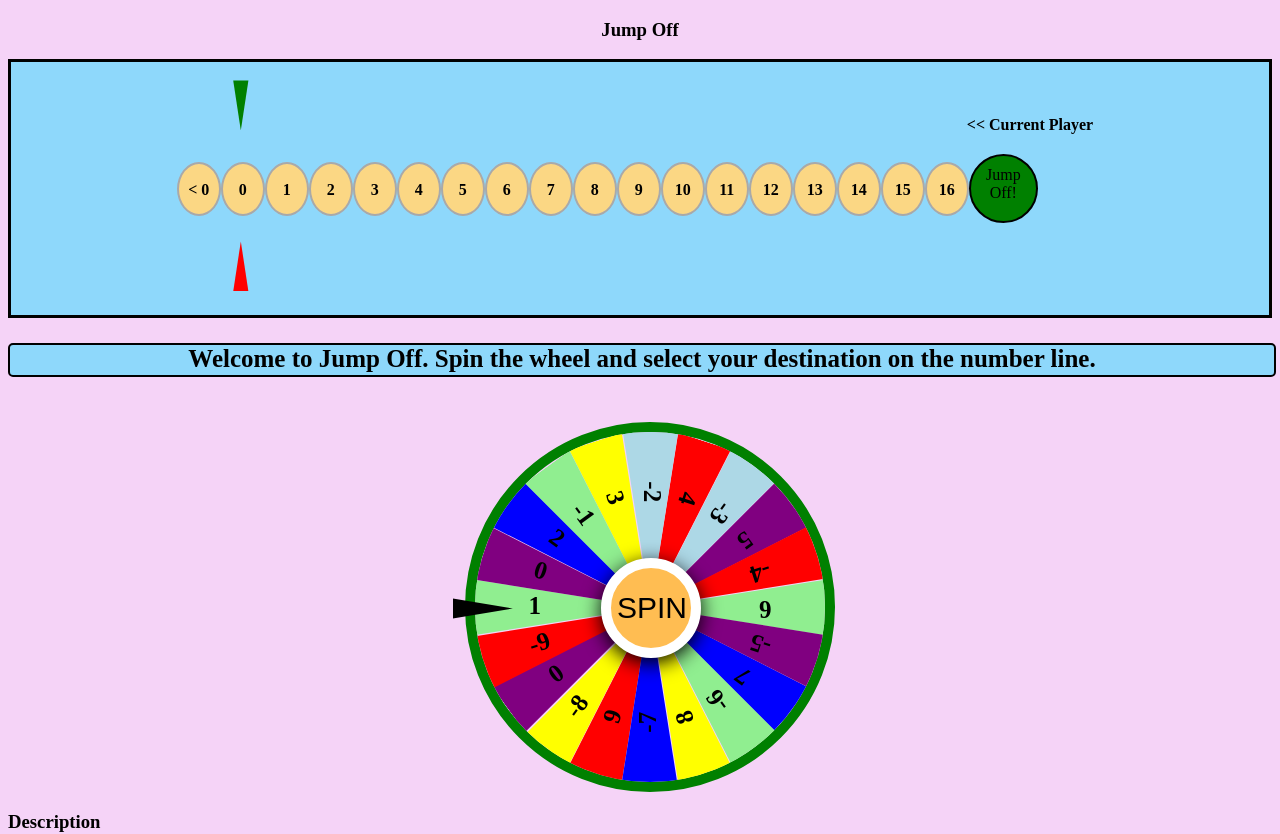
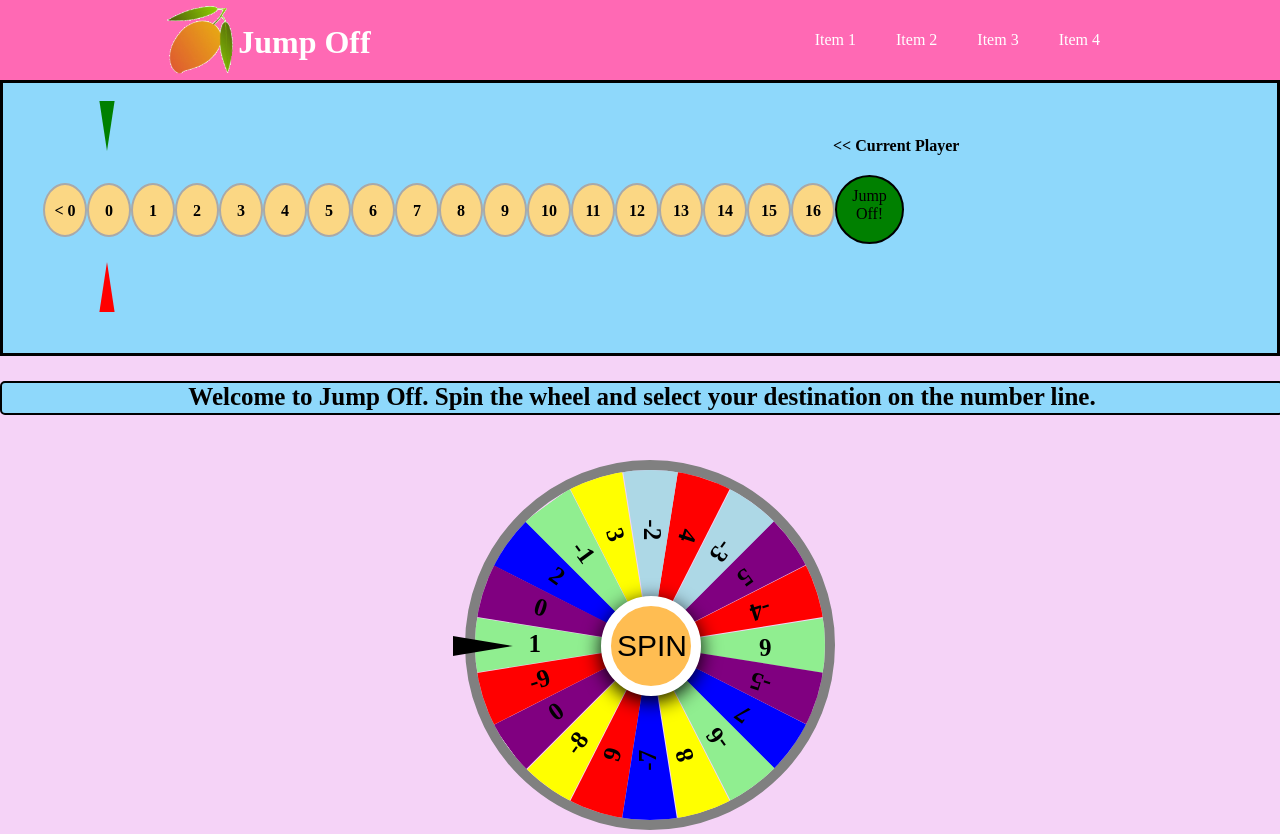
Before and after one commit to nikolillios/jump-off, an Angular app: page / in a window 1280 px wide. Shown: the top 834 px of the page. Built offline with nearby package versions, Linux system fonts and the light colour scheme.

Commit message:
Add header

```diff
--- a/src/app/app.component.html
+++ b/src/app/app.component.html
@@ -1,3 +1,3 @@
-<h3 class='title'> Jump Off</h3>
+<header></header>
 <app-game></app-game>
 <app-directions></app-directions>
--- a/src/app/app.module.ts
+++ b/src/app/app.module.ts
@@ -6,6 +6,7 @@ import { NumberLineComponent } from './number-line/number-line.component';
 import { SpinnerComponent } from './spinner/spinner.component';
 import { GameComponent } from './game/game.component';
 import { DirectionsComponent } from './directions/directions.component';
+import { HeaderComponent } from './header/header.component';
 
 @NgModule({
   declarations: [
@@ -13,7 +14,8 @@ import { DirectionsComponent } from './directions/directions.component';
     NumberLineComponent,
     SpinnerComponent,
     GameComponent,
-    DirectionsComponent
+    DirectionsComponent,
+    HeaderComponent
   ],
   imports: [
     BrowserModule
--- /dev/null
+++ b/src/app/header/header.component.css
@@ -0,0 +1,60 @@
+*{
+  margin: 0;
+  padding: 0;
+  list-style: none;
+  text-decoration: none;
+}
+
+.header{
+  width: 100%;
+  height: 80px;
+  background-color: hotpink;
+}
+
+.inner-header{
+  width: 75%;
+  min-width: 600px;
+  height: 100%;
+  display: block;
+  margin: 0 auto;
+}
+
+.logo-container{
+  height: 100%;
+  display: table;
+  float: left;
+}
+
+.logo-container h1{
+  color: white;
+  height: 100%;
+  margin-left: 5px;;
+  display: table-cell;
+  vertical-align: middle;
+  font-family: 'Montserrat';
+}
+
+.navigation{
+  float: right;
+  height: 100%;
+}
+
+.navigation a{
+  height: 100%;
+  display: table;
+  float: left;
+  padding: 0px 20px;
+}
+
+.navigation a li{
+  display: table-cell;
+  vertical-align: middle;
+  height: 100%;
+  color: white;
+  font-family: 'Montserrat';
+  font-size: 16px;
+}
+
+.logo{
+  height: 80px;
+}
--- /dev/null
+++ b/src/app/header/header.component.html
@@ -0,0 +1,22 @@
+<div class='header'>
+  <div class='inner-header'>
+    <div class='logo-container'>
+      <img class='logo' src='../assets/images/mango-transparent.png'>
+      <h1>Jump Off</h1>
+    </div>
+    <ul class='navigation'>
+      <a>
+        <li>Item 1</li>
+      </a>
+      <a>
+        <li>Item 2</li>
+      </a>
+      <a>
+        <li>Item 3</li>
+      </a>
+      <a>
+        <li>Item 4</li>
+      </a>
+    </ul>
+  </div>
+</div>
--- /dev/null
+++ b/src/app/header/header.component.ts
@@ -0,0 +1,15 @@
+import { Component, OnInit } from '@angular/core';
+
+@Component({
+  selector: 'header',
+  templateUrl: './header.component.html',
+  styleUrls: ['./header.component.css']
+})
+export class HeaderComponent implements OnInit {
+
+  constructor() { }
+
+  ngOnInit(): void {
+  }
+
+}
--- a/src/app/number-line/number-line.component.css
+++ b/src/app/number-line/number-line.component.css
@@ -9,6 +9,7 @@
   border-radius: 50%;
   background-color: #FBD784;
   font-weight: bold;
+  cursor: pointer;
 }
 
 .progress-line {
@@ -29,7 +30,7 @@
   text-align: center;
 }
 .cont {
-  display: flex;
+  height: 270px;
   justify-content: center;
   border: 3px solid black;
   background-color: #8ED8FB ;
--- a/src/app/spinner/spinner.component.scss
+++ b/src/app/spinner/spinner.component.scss
@@ -18,7 +18,7 @@
   border-radius: 50%;
   overflow: hidden;
   transition: all ease 5s;
-  border: 10px solid green;
+  border: 10px solid grey;
 }
 
 .wheel-bot  {
--- a/src/index.html
+++ b/src/index.html
@@ -10,6 +10,8 @@
   <style>
     body {
       background-color: #F5D3F7;
+      padding: 0;
+      margin: 0;
     }
   </style>
 </head>
```
Also changed, not shown: src/assets/images/mango-transparent.png (added), 1 other file (tests, documents, lock files or other folders).
